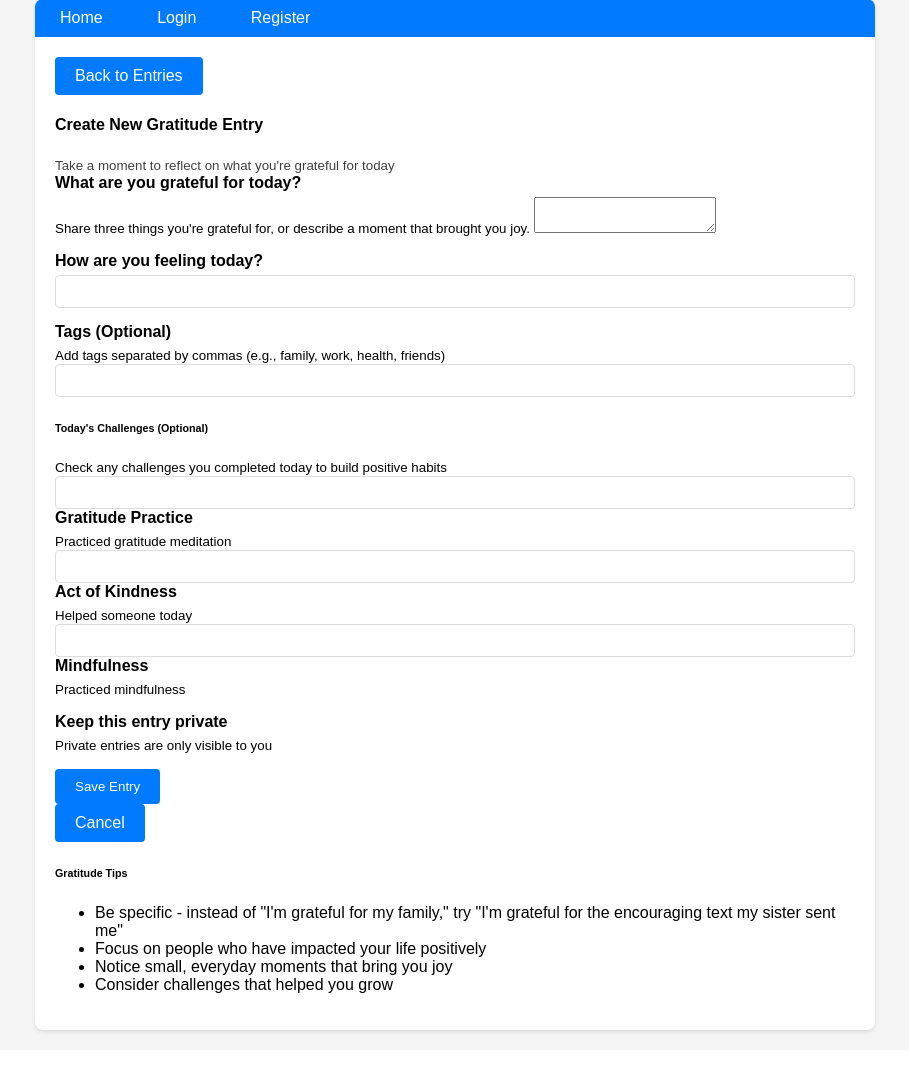
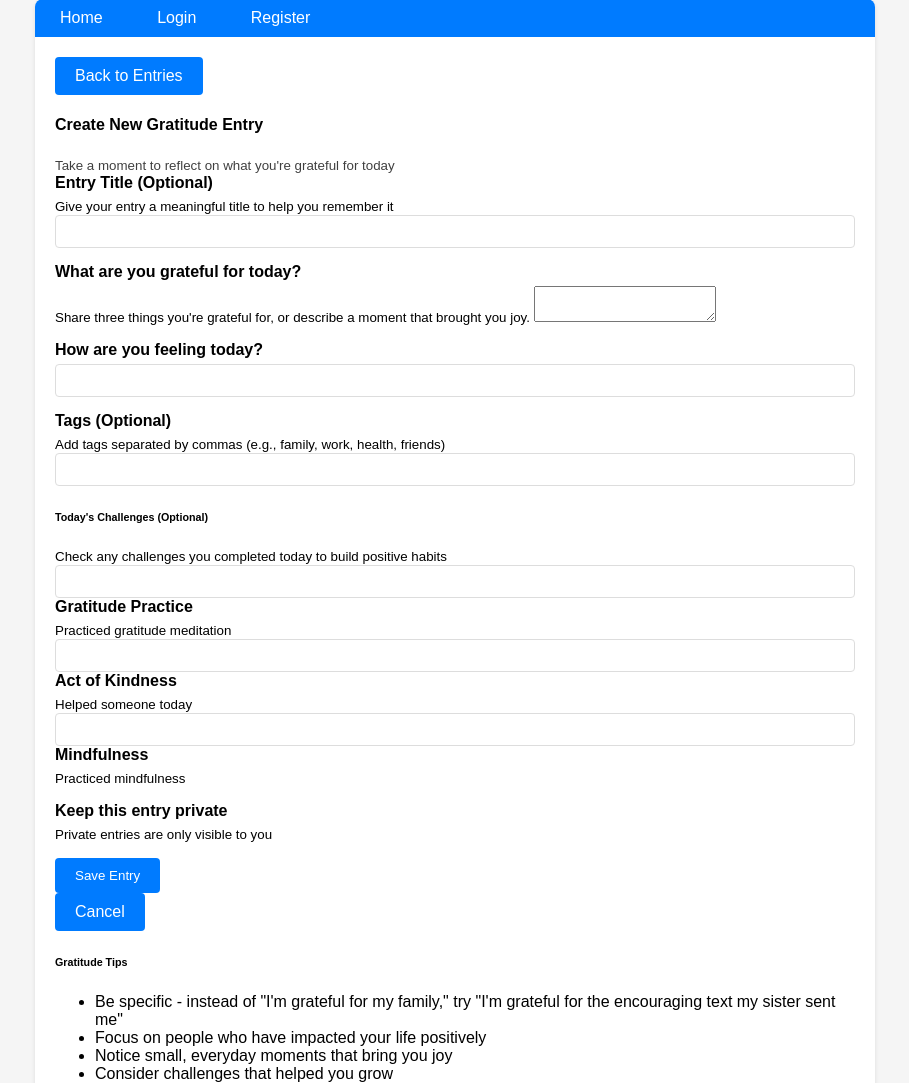
Before and after one commit to FatimahMohamed/Capstone, a Django app: template journal/templates/journal/create_entry.html in a window 1280 px wide. Shown: the part 21-1104 px from the top of the page, without its empty margins (185-1094 px from the left). Before the commit the page ends 1056 px from the top, so only its background shows below. Run offline with Django 4.2, Linux system fonts and the light colour scheme; the template is opened without the code that fills it, so the values that code supplies are empty, except form fields; tables that the repository leaves empty hold one stand-in row (values such as "Sample post"); form fields are guessed from the names that the template uses.

Commit message:
Complete journal entry form functionality
Forms improvements:
- Add all challenge fields to GratitudeEntryForm
- Include title field in form fields list
- Fix code formatting and line length issues
- Add proper widget classes for all form fields

Template enhancements:
- Add title field to create and edit entry forms
- Display entry titles in list and detail views when present
- Improve form layout with title field placement
- Maintain consistent styling across all templates

All journal CRUD functionality now fully operational with complete field support

```diff
--- a/journal/templates/journal/create_entry.html
+++ b/journal/templates/journal/create_entry.html
@@ -27,6 +27,22 @@
                 <div class="card-body">
                     <form method="post" novalidate>
                         {% csrf_token %}
+
+                        <!-- Title Field -->
+                        <div class="form-group mb-4">
+                            <label for="{{ form.title.id_for_label }}" class="form-label h6 text-primary">
+                                <i class="fas fa-heading"></i> Entry Title (Optional)
+                            </label>
+                            <small class="form-text text-muted mb-2">
+                                Give your entry a meaningful title to help you remember it
+                            </small>
+                            {{ form.title }}
+                            {% if form.title.errors %}
+                                <div class="invalid-feedback d-block">
+                                    {{ form.title.errors.0 }}
+                                </div>
+                            {% endif %}
+                        </div>
 
                         <!-- Main Content Field -->
                         <div class="form-group mb-4">
--- a/journal/templates/journal/entry_list.html
+++ b/journal/templates/journal/entry_list.html
@@ -51,6 +51,11 @@
                                     </div>
                                 </div>
                                 <div class="card-body pt-2">
+                                    {% if entry.title %}
+                                        <!-- Entry Title -->
+                                        <h6 class="card-title text-dark mb-2">{{ entry.title }}</h6>
+                                    {% endif %}
+
                                     <!-- Preview of content -->
                                     <p class="card-text">
                                         {{ entry.content|truncatewords:20|linebreaksbr }}
```
Also changed, not shown: journal/forms.py (+25 -6 lines), journal/templates/journal/edit_entry.html (+16 -0 lines), journal/templates/journal/entry_detail.html (+7 -0 lines).
